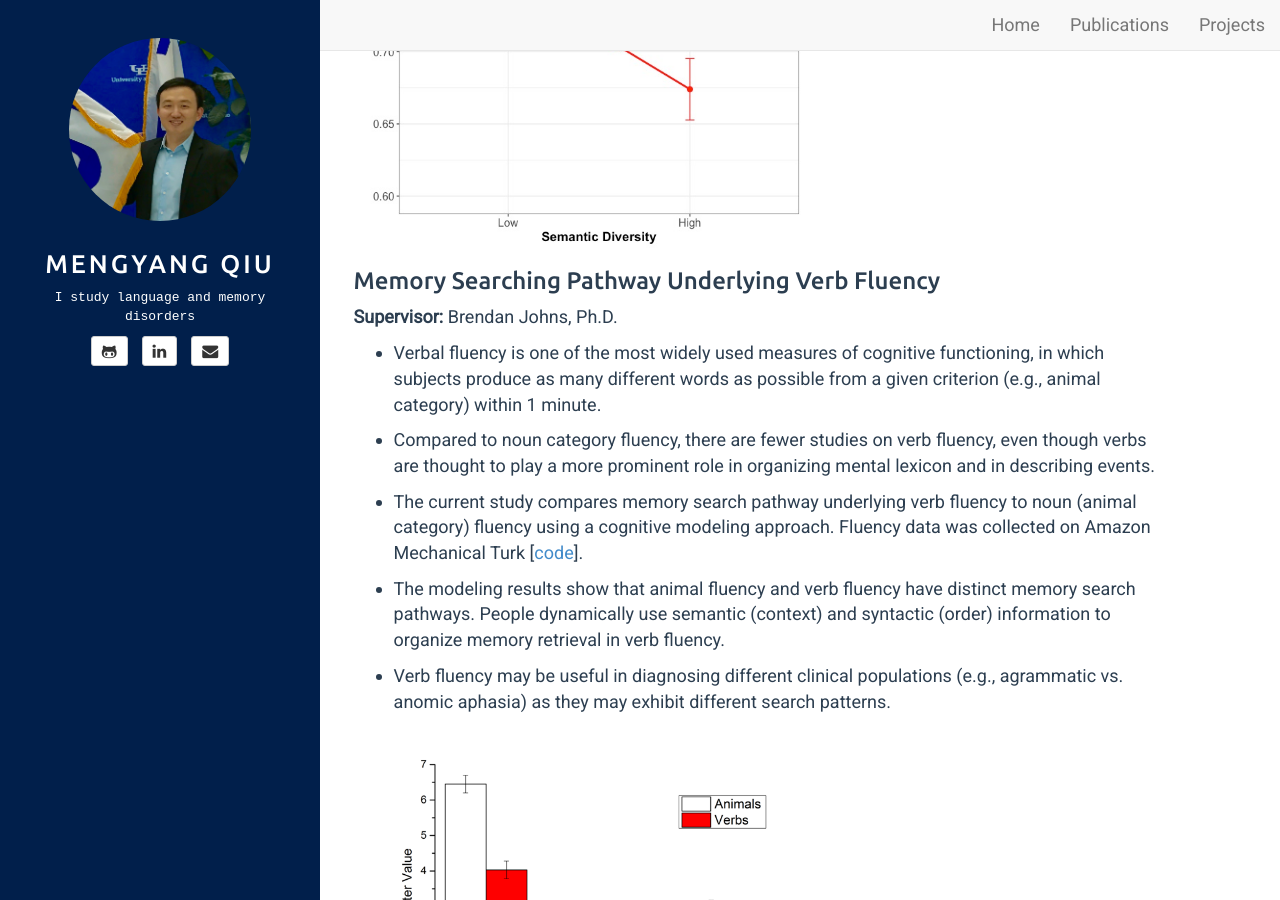
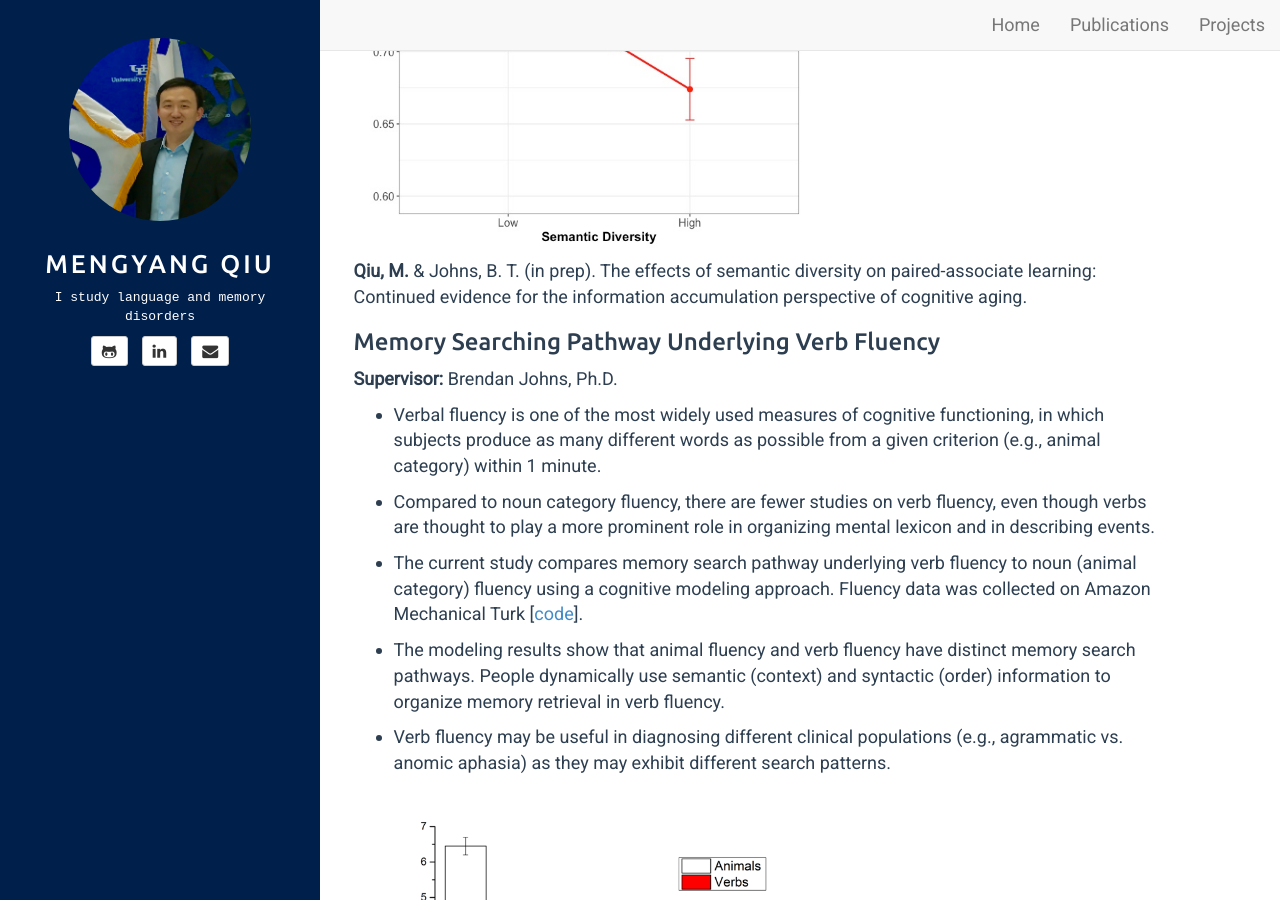
Before and after one commit to mengyangq/mengyangq.github.io, a Jekyll site: the page built from projects.html, in a window 1280 px wide and 900 px high, scrolled down 996 px. Built offline with Jekyll 4.4.1, drawn with Linux system fonts in a browser that asks for light colours.

Commit message:
Update projects.md

```diff
--- a/_includes/projects.md
+++ b/_includes/projects.md
@@ -16,6 +16,7 @@
 
 <img src="../pub/pal.jpeg" width="55%" height="55%">
 
+**Qiu, M.** & Johns, B. T. (in prep). The effects of semantic diversity on paired-associate learning: Continued evidence for the information accumulation perspective of cognitive aging.
 
 ### Memory Searching Pathway Underlying Verb Fluency
 **Supervisor:** Brendan Johns, Ph.D.
```
